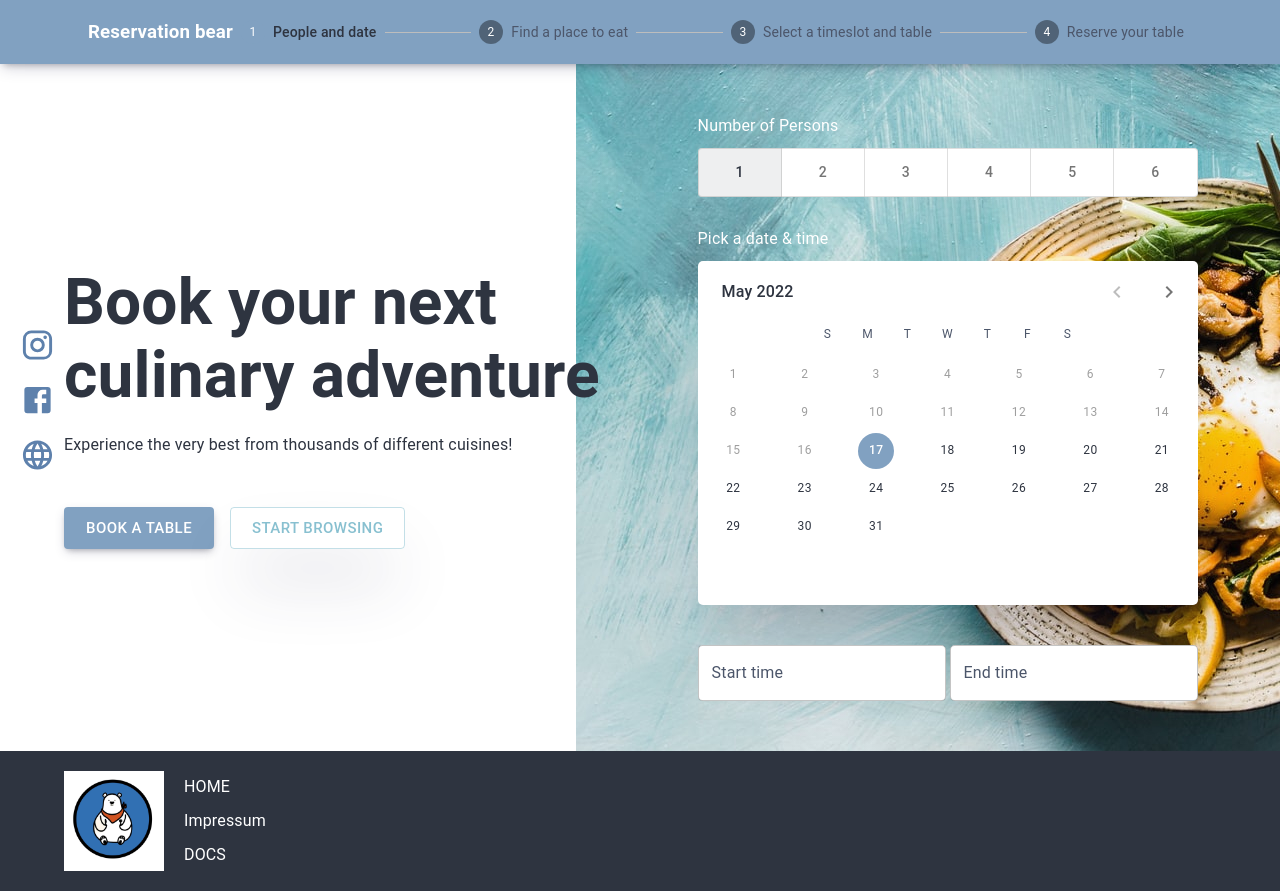
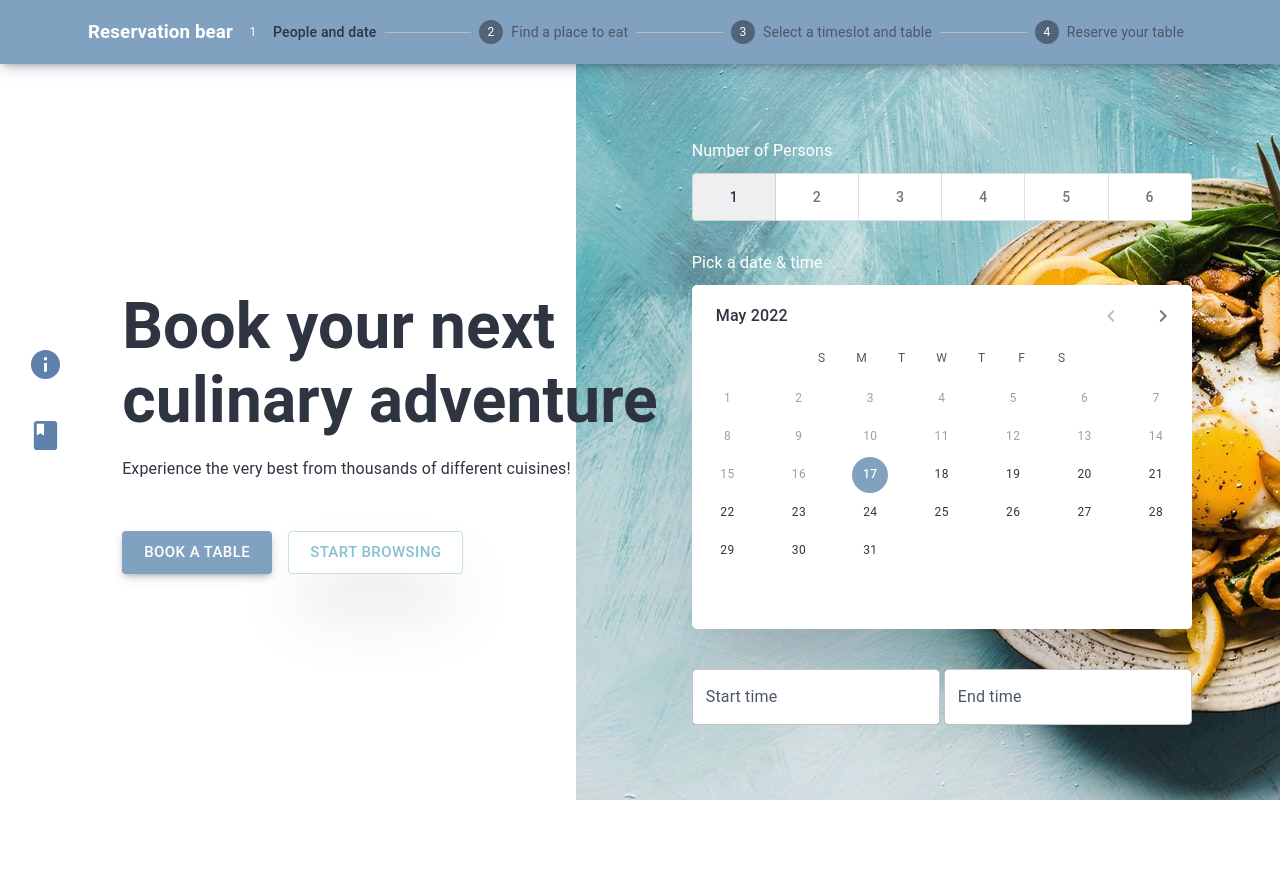
Before and after one commit to Eistbaren/client, a React (Create React App) app: page / in a window 1280 px wide. After the commit the page ends 800 px from the top, so only its background shows below. Built offline with nearby package versions, Linux system fonts and the light colour scheme.

Commit message:
Refactor: remove footer and move links to sidebar

```diff
--- a/src/components/PageTemplate.tsx
+++ b/src/components/PageTemplate.tsx
@@ -8,5 +8,9 @@ import Container from '@mui/material/Container';
 export default function PageTemplate(props: any) {
   const { children } = props;
 
-  return <Container maxWidth='lg'>{children}</Container>;
+  return (
+    <Container className='root-container' maxWidth='lg'>
+      {children}
+    </Container>
+  );
 }
--- a/src/css/Landingpage.css
+++ b/src/css/Landingpage.css
@@ -2,6 +2,8 @@
   display: grid;
   grid-template-columns: 55% 45%;
   align-items: center;
+  margin: auto;
+  align-self: center;
 }
 
 .hero-content {
--- a/src/css/index.css
+++ b/src/css/index.css
@@ -8,5 +8,10 @@
   min-height: 100vh;
   display: flex;
   flex-direction: column;
-  justify-content: space-between;
+  justify-content: flex-start;
 }
+
+.root-container {
+  flex-grow: 1;
+  display: flex !important;
+}
--- a/src/pages/Landingpage.tsx
+++ b/src/pages/Landingpage.tsx
@@ -4,11 +4,15 @@ import {
   ToggleButton,
   ToggleButtonGroup,
   Stack,
+  Tooltip,
+  IconButton,
 } from '@mui/material';
 import { CalendarPicker, TimePicker } from '@mui/x-date-pickers';
 import InstagramIcon from '@mui/icons-material/Instagram';
 import FacebookIcon from '@mui/icons-material/Facebook';
 import LanguageIcon from '@mui/icons-material/Language';
+import InfoIcon from '@mui/icons-material/Info';
+import BookIcon from '@mui/icons-material/Book';
 
 import { AdapterDateFns } from '@mui/x-date-pickers/AdapterDateFns';
 import { LocalizationProvider } from '@mui/x-date-pickers/LocalizationProvider';
@@ -105,9 +109,16 @@ export default function Landingpage() {
         </LocalizationProvider>
         <div className='background-image'></div>
         <div className='social-icons'>
-          <InstagramIcon fontSize='large' className='social-icon' />
-          <FacebookIcon fontSize='large' className='social-icon' />
-          <LanguageIcon fontSize='large' className='social-icon' />
+          <Tooltip title='Imprint' placement='right' arrow>
+            <IconButton>
+              <InfoIcon fontSize='large' className='social-icon' />
+            </IconButton>
+          </Tooltip>
+          <Tooltip title='Documentation' placement='right' arrow>
+            <IconButton>
+              <BookIcon fontSize='large' className='social-icon' />
+            </IconButton>
+          </Tooltip>
         </div>
       </div>
     </div>
--- a/src/utils/Routing.tsx
+++ b/src/utils/Routing.tsx
@@ -30,7 +30,6 @@ export default function Routing() {
           />
         </Routes>
       </PageTemplate>
-      <Footer />
     </BrowserRouter>
   );
 }
```
